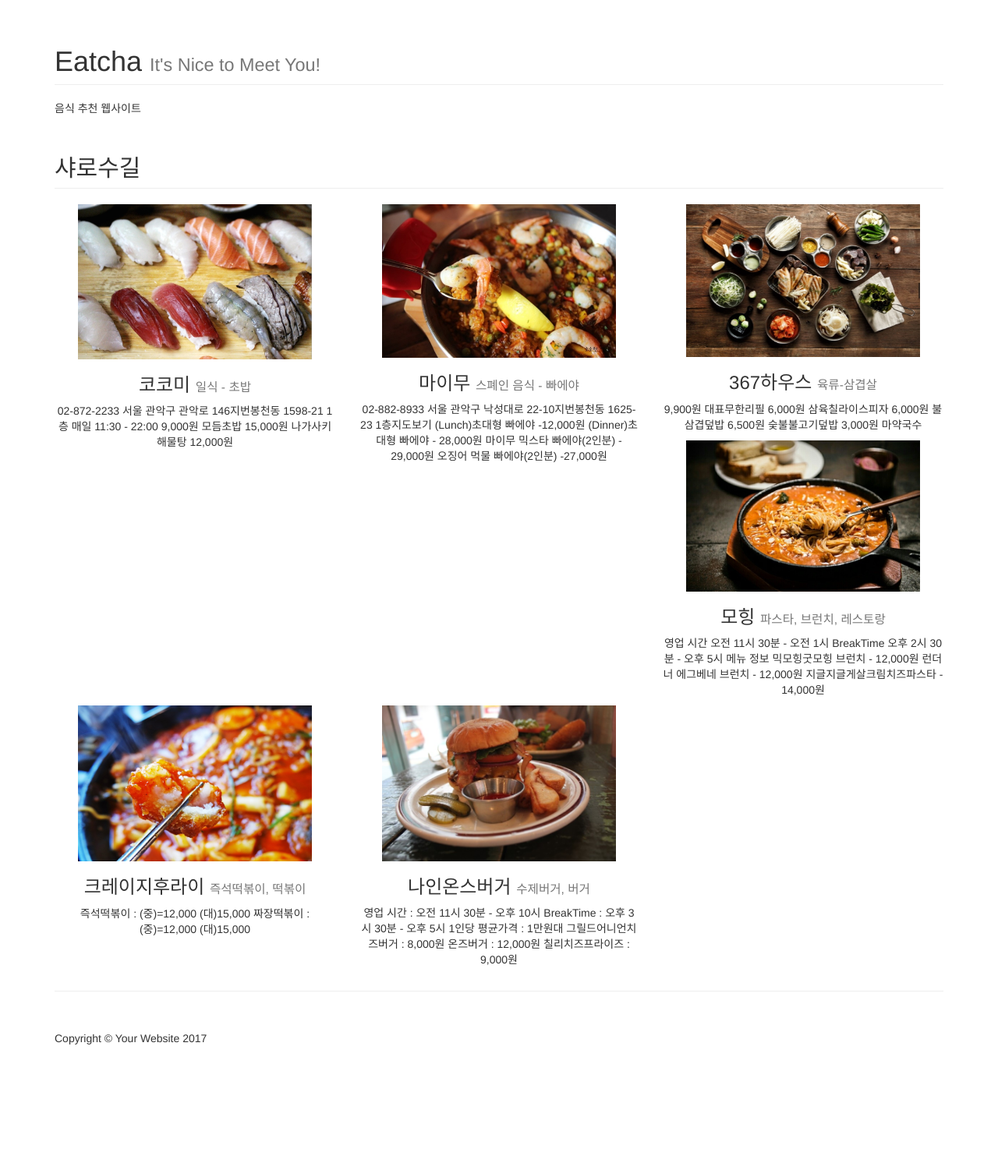
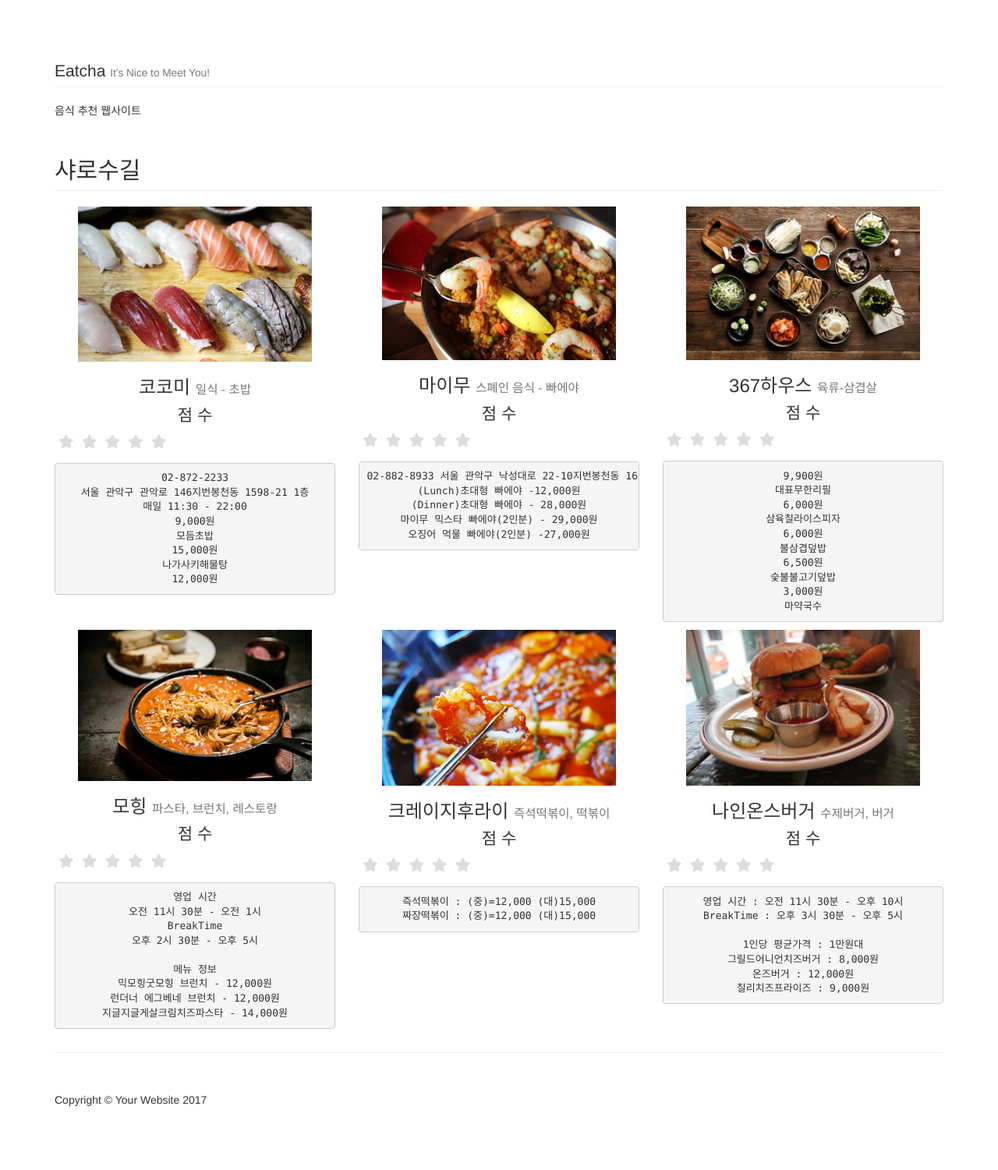
Before and after one commit to kimt4ehun/Eatcha, a Django app: page /shop/ in a window 1280 px wide. Shown: the part 51-1552 px from the top of the page at 78% size. Before the commit the page ends 1391 px from the top, so only its background shows below. Run offline with Django 3.2, Linux system fonts and the light colour scheme; data comes from the database, SQL or seed files in the repository; both versions use the stored data as it was after the commit; some libraries are stand-ins or nearby versions.

Commit message:
star-rating

```diff
--- a/Eatcha/settings.py
+++ b/Eatcha/settings.py
@@ -39,6 +39,7 @@ INSTALLED_APPS = [
     'django.contrib.staticfiles',
     'shop',
     'accounts',
+    'star_ratings',
 ]
 
 MIDDLEWARE = [
--- a/Eatcha/templates/base.html
+++ b/Eatcha/templates/base.html
@@ -17,6 +17,8 @@
 
     <!-- Custom CSS -->
     <link href="{% static 'css/round-about.css' %}" rel="stylesheet">
+    <link href="{% static 'css/starrating.css' %}" rel="stylesheet">
+
     {% block css %}{% endblock css %}
     <!-- HTML5 Shim and Respond.js IE8 support of HTML5 elements and media queries -->
     <!-- WARNING: Respond.js doesn't work if you view the page via file:// -->
@@ -53,14 +55,14 @@
                         <a href="{% url "signup" %}">회원가입</a>
                     </li>
                     <li>
-                        <a href="{% url "login" %}">로그인</a>
+                        <a href="{% url "login" %}?next={{ request.path}}">로그인</a>
                     </li>
                     {% else %}
                     <li>
                         <a href="{% url "profile" %}">프로필</a>
                     </li>
                     <li>
-                        <a href="{% url "logout" %}">로그아웃</a>
+                        <a href="{% url "logout" %}?next={{ request.path}}">로그아웃</a>
                     </li>
                     {% endif %}
                     <li>
--- a/Eatcha/urls.py
+++ b/Eatcha/urls.py
@@ -22,4 +22,5 @@ urlpatterns = [
     url(r'^admin/', admin.site.urls),
     url(r'^shop/', include('shop.urls')),
     url(r'^accounts/', include('accounts.urls')),
+    url(r'^ratings/', include('star_ratings.urls', namespace='ratings', app_name='ratings')),
    ] + static(settings.MEDIA_URL, document_root=settings.MEDIA_ROOT)
--- a/accounts/urls.py
+++ b/accounts/urls.py
@@ -2,10 +2,11 @@ from django.conf.urls import url
 from . import views
 from django.conf import settings
 from django.contrib.auth import views as auth_views
-
+from .forms import LoginForm
 urlpatterns =[
     url(r'^profile/$', views.profile,  name='profile'),
     url(r'^signup/$', views.signup, name='signup'),
     url(r'^login/$', auth_views.login, name='login', kwargs={'template_name': 'accounts/login_form.html'}),
     url(r'^logout/$', auth_views.logout, name='logout', kwargs={'next_page': settings.LOGIN_URL}),
-]#kwang=keywardargments
+    url(r'^login/$', auth_views.login, name='login', kwargs={'authentication_form': LoginForm,'template_name': 'accounts/login_form.html',}),
+] #Kwang=keywardargments
--- a/shop/templates/shop/index.html
+++ b/shop/templates/shop/index.html
@@ -13,8 +13,30 @@
 
 
                 </h3>
-                <p>{{x.content}}</p>
+
+
+            <h1>점  수</h1>
+
+           <center><fieldset class="rating">
+                <input type="radio" id="star5" name="rating" value="5" /><label class = "full" for="star5" title="Awesome - 5 stars"></label>
+
+                <input type="radio" id="star4" name="rating" value="4" /><label class = "full" for="star4" title="Pretty good - 4 stars"></label>
+
+                <input type="radio" id="star3" name="rating" value="3" /><label class = "full" for="star3" title="Meh - 3 stars"></label>
+
+                <input type="radio" id="star2" name="rating" value="2" /><label class = "full" for="star2" title="Kinda bad - 2 stars"></label>
+
+                <input type="radio" id="star1" name="rating" value="1" /><label class = "full" for="star1" title="Sucks big time - 1 star"></label>
+
+            </fieldset></center>
+
+
+
+                <br>
+                <br><pre>{{x.content}}</pre>
+
             </div>
+
             {% endfor %}
 
         </div>
--- /dev/null
+++ b/static/css/starrating.css
@@ -0,0 +1,42 @@
+@import url(//netdna.bootstrapcdn.com/font-awesome/3.2.1/css/font-awesome.css);
+
+fieldset, label { margin: 0; padding: 0; }
+body{ margin: 20px; }
+h1 { font-size: 1.5em; margin: 10px; }
+
+/****** Style Star Rating Widget *****/
+
+.rating {
+  border: none;
+  float: left;
+}
+
+.rating > input { display: none; }
+.rating > label:before {
+  margin: 5px;
+  font-size: 1.25em;
+  font-family: FontAwesome;
+
+  content: "\f005";
+}
+
+.rating > .half:before {
+  content: "\f089";
+
+}
+
+.rating > label {
+  color: #ddd;
+ float: right;
+}
+
+/***** CSS Magic to Highlight Stars on Hover *****/
+
+.rating > input:checked ~ label, /* show gold star when clicked */
+.rating:not(:checked) > label:hover, /* hover current star */
+.rating:not(:checked) > label:hover ~ label { color: #FFD700;  } /* hover previous stars in list */
+
+.rating > input:checked + label:hover, /* hover current star when changing rating */
+.rating > input:checked ~ label:hover,
+.rating > label:hover ~ input:checked ~ label, /* lighten current selection */
+.rating > input:checked ~ label:hover ~ label { color: #FFED85;  }
```
Also changed, not shown: accounts/forms.py (added, +25 -0 lines), accounts/models.py (+4 -4 lines), accounts/views.py (+5 -3 lines), db.sqlite3, media/20170726_190512.jpg (added), media/마이무.jpg (added).
